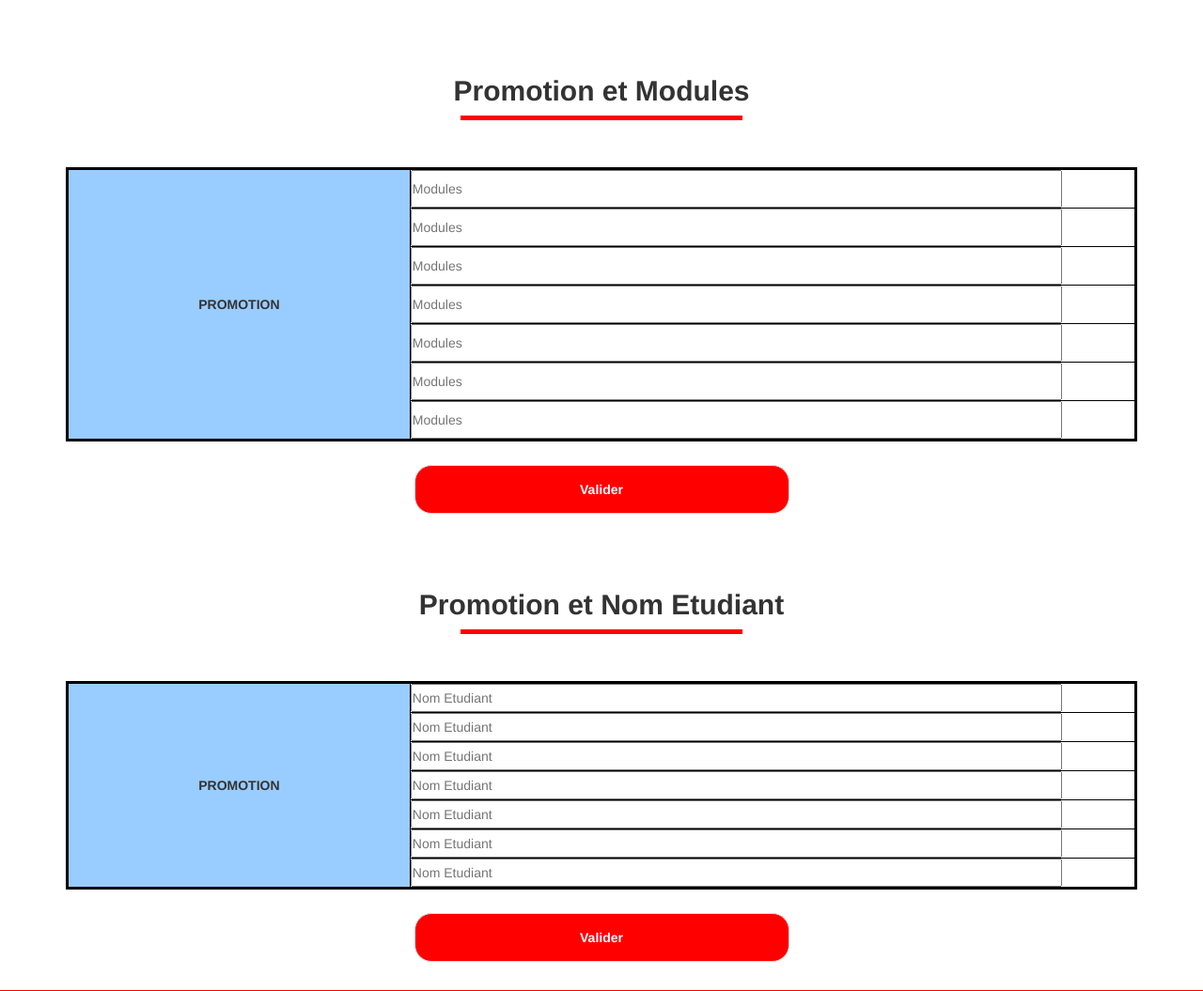
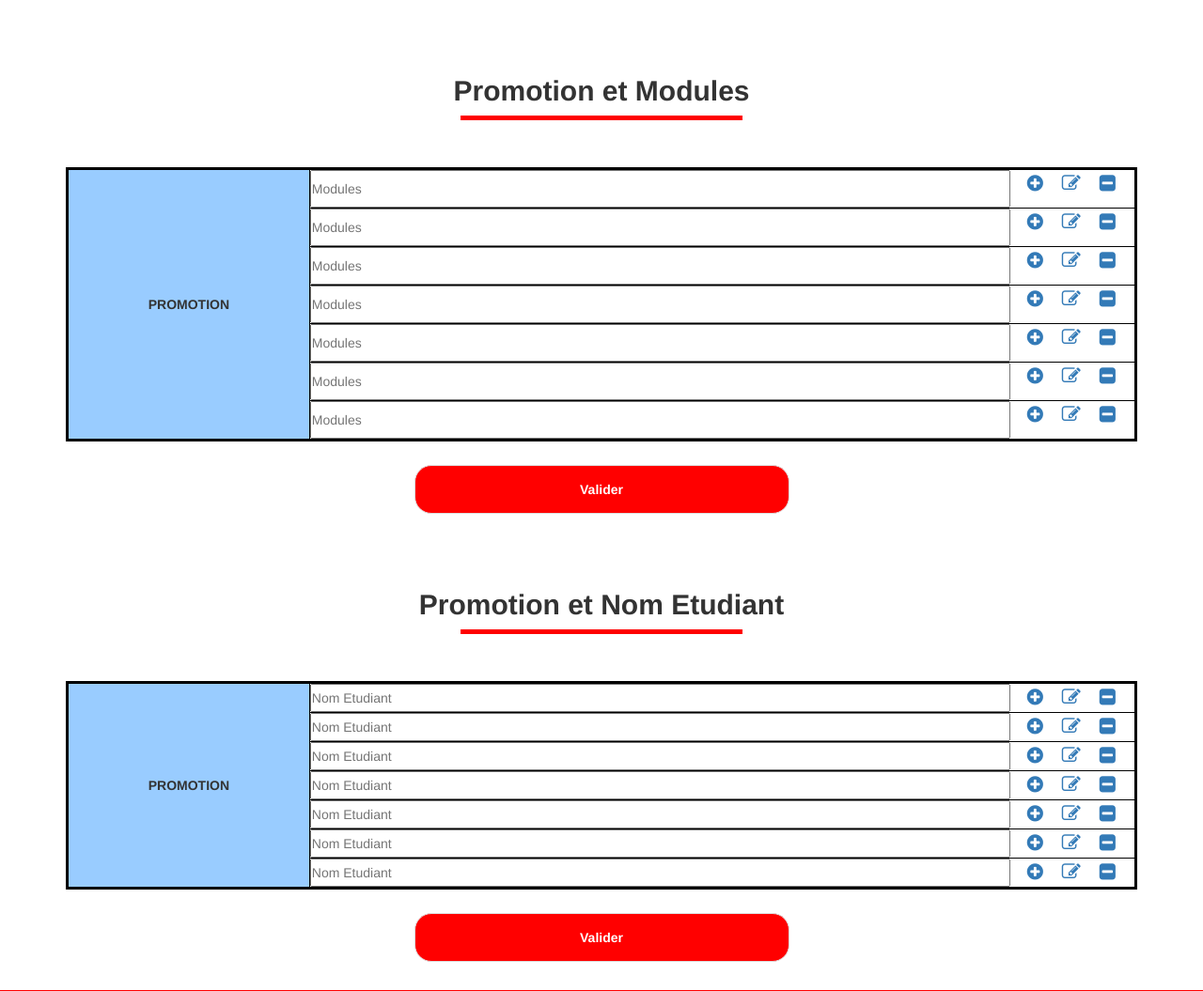
Before and after one commit to Blaka2018/PROJET-MESI, a PHP site: page /administration.html in a window 1280 px wide. Shown: the part 270-1325 px from the top of the page at 94% size. Run offline with PHP 8.4, Linux system fonts and the light colour scheme.

Commit message:
Ajout de bouton dans la page administration, étudiant

```diff
--- a/administration.html
+++ b/administration.html
@@ -47,25 +47,60 @@
 					<tbody>
 						<tr>
 							<th rowspan="7" bgcolor="#99CCFF" style="text-align: center;">PROMOTION</th>
-							<td><input type="text" name="text[]" placeholder="Modules" style="width: 90%; height: 40px;" /></td>
+							<td>
+								<input type="text" name="text[]" placeholder="Modules" style="width: 85%; height: 40px;" />
+								<a href=""><i class="fa fa-minus-square"></i></a>
+								<a href=""><i class="fa fa-edit"></i></a>
+							    <a href=""><i class="fa fa-plus-circle"></i></a>
+							</td>
 						</tr>
 						<tr>
-							<td><input type="text" name="text[]" placeholder="Modules"  style="width: 90%; height: 40px;"/></td>
+							<td>
+								<input type="text" name="text[]" placeholder="Modules"  style="width: 85%; height: 40px;"/>
+								<a href=""><i class="fa fa-minus-square"></i></a>
+								<a href=""><i class="fa fa-edit"></i></a>
+							    <a href=""><i class="fa fa-plus-circle"></i></a>
+							</td>
 						</tr>
 						<tr>
-							<td><input type="text" name="text[]" placeholder="Modules"  style="width: 90%; height: 40px;"/></td>
+							<td>
+								<input type="text" name="text[]" placeholder="Modules"  style="width: 85%; height: 40px;"/>
+								<a href=""><i class="fa fa-minus-square"></i></a>
+								<a href=""><i class="fa fa-edit"></i></a>
+							    <a href=""><i class="fa fa-plus-circle"></i></a>
+							</td>
 						</tr>
 						<tr>
-							<td><input type="text" name="text[]" placeholder="Modules"  style="width: 90%;height: 40px;"/></td>
+							<td>
+								<input type="text" name="text[]" placeholder="Modules"  style="width: 85%;height: 40px;"/>
+								<a href=""><i class="fa fa-minus-square"></i></a>
+								<a href=""><i class="fa fa-edit"></i></a>
+							    <a href=""><i class="fa fa-plus-circle"></i></a>
+							</td>
 						</tr>
 						<tr>
-							<td><input type="text" name="text[]" placeholder="Modules"  style="width: 90%; height: 40px;"/></td>
+							<td>
+								<input type="text" name="text[]" placeholder="Modules"  style="width: 85%; height: 40px;"/>
+								<a href=""><i class="fa fa-minus-square"></i></a>
+								<a href=""><i class="fa fa-edit"></i></a>
+							    <a href=""><i class="fa fa-plus-circle"></i></a>
+							</td>
 						</tr>
 						<tr>
-							<td><input type="text" name="text[]" placeholder="Modules"  style="width: 90%;height: 40px;"/></td>
+							<td>
+								<input type="text" name="text[]" placeholder="Modules"  style="width: 85%;height: 40px;"/>
+								<a href=""><i class="fa fa-minus-square"></i></a>
+								<a href=""><i class="fa fa-edit"></i></a>
+							    <a href=""><i class="fa fa-plus-circle"></i></a>
+							</td>
 						</tr>
 						<tr>
-							<td><input type="text" name="text[]" placeholder="Modules"  style="width: 90%;height: 40px;"/></td>
+							<td>
+								<input type="text" name="text[]" placeholder="Modules"  style="width: 85%;height: 40px;"/>
+								<a href=""><i class="fa fa-minus-square"></i></a>
+								<a href=""><i class="fa fa-edit"></i></a>
+							    <a href=""><i class="fa fa-plus-circle"></i></a>
+							</td>
 						</tr>
 					</tbody>
 
@@ -83,31 +118,67 @@
 					<tbody>
 						<tr>
 							<th rowspan="7" bgcolor="#99CCFF" style="text-align: center;">PROMOTION</th>
-							<td><input type="text" name="text[]" placeholder="Nom Etudiant" style="width: 90%; height: 30px;"/></td>
+							<td>
+								<input type="text" name="text[]" placeholder="Nom Etudiant" style="width: 85%; height: 30px;"/>
+								<a href=""><i class="fa fa-minus-square"></i></a>
+								<a href=""><i class="fa fa-edit"></i></a>
+							    <a href=""><i class="fa fa-plus-circle"></i></a>
+							</td>
 						</tr>
 						<tr>
-							<td><input type="text" name="text[]" placeholder="Nom Etudiant" style="width: 90%; height: 30px;"/></td>
+							<td>
+								<input type="text" name="text[]" placeholder="Nom Etudiant" style="width: 85%; height: 30px;"/>
+								<a href=""><i class="fa fa-minus-square"></i></a>
+								<a href=""><i class="fa fa-edit"></i></a>
+							    <a href=""><i class="fa fa-plus-circle"></i></a>
+							</td>
 
 						</tr>
 						<tr>
-							<td><input type="text" name="text[]" placeholder="Nom Etudiant" style="width: 90%; height: 30px;"/></td>
+							<td>
+								<input type="text" name="text[]" placeholder="Nom Etudiant" style="width: 85%; height: 30px;"/>
+								<a href=""><i class="fa fa-minus-square"></i></a>
+								<a href=""><i class="fa fa-edit"></i></a>
+							    <a href=""><i class="fa fa-plus-circle"></i></a>
+							</td>
 
 						</tr>
 
 						<tr>
-							<td><input type="text" name="text[]" placeholder="Nom Etudiant" style="width: 90%; height: 30px;"/></td>
+							<td>
+								<input type="text" name="text[]" placeholder="Nom Etudiant" style="width: 85%; height: 30px;"/>
+								<a href=""><i class="fa fa-minus-square"></i></a>
+								<a href=""><i class="fa fa-edit"></i></a>
+							    <a href=""><i class="fa fa-plus-circle"></i></a>
+							</td>
 
 						</tr>
 						<tr>
-							<td><input type="text" name="text[]" placeholder="Nom Etudiant" style="width: 90%; height: 30px;"/></td>
+							<td>
+								<input type="text" name="text[]" placeholder="Nom Etudiant" style="width: 85%; height: 30px;"/>
+								<a href=""><i class="fa fa-minus-square"></i></a>
+								<a href=""><i class="fa fa-edit"></i></a>
+							    <a href=""><i class="fa fa-plus-circle"></i></a>
+							</td>
 
 						</tr>
 						<tr>
-							<td><input type="text" name="text[]" placeholder="Nom Etudiant" style="width: 90%; height: 30px;"/></td>
+							<td>
+								<input type="text" name="text[]" placeholder="Nom Etudiant" style="width: 85%; height: 30px;"/>
+								<a href=""><i class="fa fa-minus-square"></i></a>
+								<a href=""><i class="fa fa-edit"></i></a>
+							    <a href=""><i class="fa fa-plus-circle"></i></a>
+							</td>
 
 						</tr>
 						<tr>
-							<td><input type="text" name="text[]" placeholder="Nom Etudiant" style="width: 90%; height: 30px;"/></td>
+							<td>
+								<input type="text" name="text[]" placeholder="Nom Etudiant" style="width: 85%; height: 30px;"/>
+								<a href=""><i class="fa fa-minus-square"></i></a>
+								<a href=""><i class="fa fa-edit"></i></a>
+							    <a href=""><i class="fa fa-plus-circle"></i></a>
+
+							</td>
 
 						</tr>
 
--- a/css/styles.css
+++ b/css/styles.css
@@ -203,6 +203,12 @@ tbody th {
 	text-align: center;
 }
 
+tbody td a {
+	font-size: 20px;
+	float: right;
+    padding-right: 1em;
+}
+
 .table1 {
 	position: relative;
 	left: 30%;
```
Also changed, not shown: intervenant.html (+27 -7 lines).
